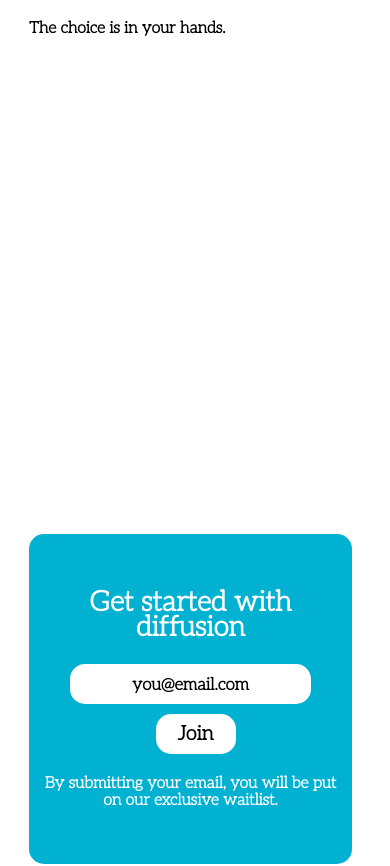
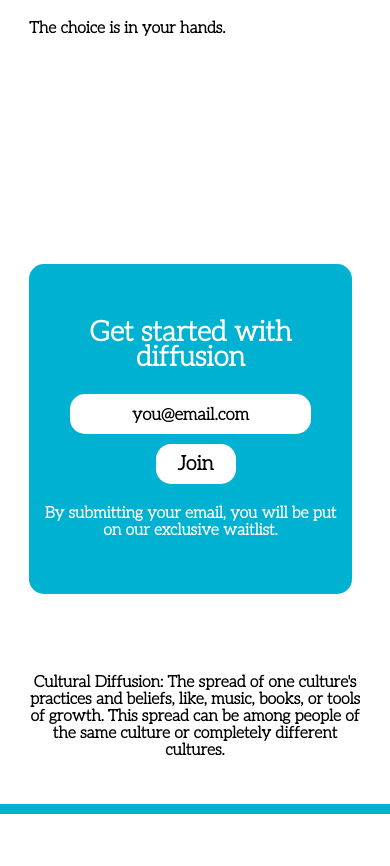
Before and after one commit to eedelosreyes2/diffusion.me, a React (Create React App) app: page / in a window 390 px wide. Shown: the part 2183-3049 px from the top of the page. After the commit the page ends 2997 px from the top, so only its background shows below. Built offline with nearby package versions, Linux system fonts and the light colour scheme.

Commit message:
iphone styling

```diff
--- a/src/App.css
+++ b/src/App.css
@@ -192,7 +192,7 @@ input:focus::placeholder {
 	}
 	.header {
 		height: 70px;
-		width: 85vw;
+		width: 90vw;
 	}
 	.nav-item {
 		margin-left: 10px;
@@ -211,6 +211,7 @@ input:focus::placeholder {
 	}
 	.features-container {
 		padding-top: 125px;
+		padding-bottom: 0;
 	}
 	.features-div {
 		padding: 0;
@@ -222,7 +223,7 @@ input:focus::placeholder {
 
 	.join-container {
 		padding: 15px;
-		margin: 150px 0;
+		margin: 80px 0;
 		width: 75vw;
 	}
 	input {
```
